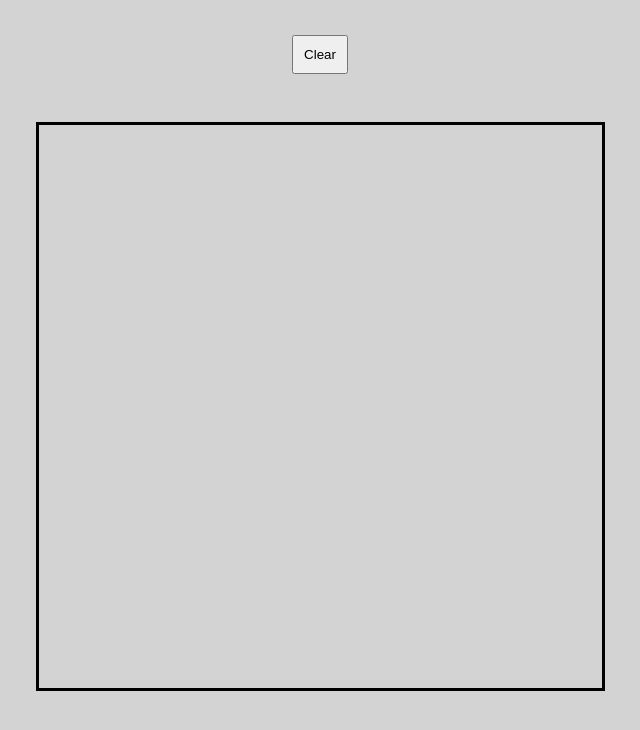
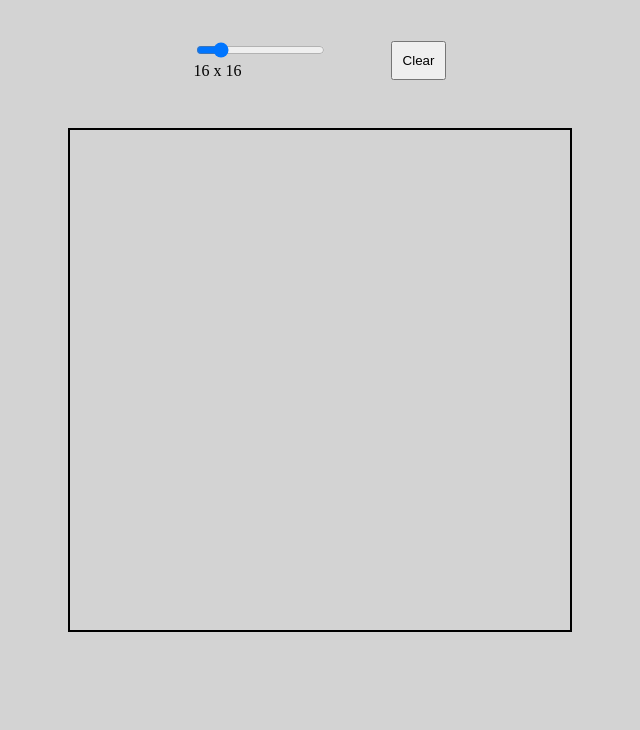
Before and after one commit to cuonglyy/etch-a-sketch, a plain HTML site: page index.html in a window 1280 px wide. Both pictures are taken after a click on the button "Clear". Shown: the whole page, without its empty margins (320-960 px from the left). Drawn offline with Linux system fonts and the light colour scheme.

Commit message:
Square divs shrink when size increases

```diff
--- a/index.html
+++ b/index.html
@@ -7,7 +7,13 @@
     <link rel="stylesheet" href="style.css">
   </head>
   <body>
-    <button id="clear-btn">Clear</button>
+    <div id="settings">
+      <div class="slider-container">
+        <input type="range" min="1" max="100" value="16" class="slider" id="range">
+        <div class="size-value">16 x 16</div>
+      </div>
+      <button id="clear-btn">Clear</button>
+    </div>
     <div id="grid-container"></div>
   </body>
 </html>
--- a/main.js
+++ b/main.js
@@ -1,28 +1,45 @@
 const DEFAULT_COLOR = "#000000";
 const DEFAULT_GRID = 16;
 
-const currentGrid = DEFAULT_GRID;
-const currentColor = DEFAULT_COLOR;
+let currentSize = DEFAULT_GRID;
+let currentColor = DEFAULT_COLOR;
 
 const clearBtn = document.querySelector("#clear-btn");
+const sizeSlider = document.querySelector(".slider");
 const gridContainer = document.querySelector("#grid-container");
+const sizeValue = document.querySelector(".size-value");
+const sliderContainer = document.querySelector(".slider-container");
 
-let changeGrid = (newGrid) => {
-  currentGrid = newGrid;
+let setSize = (newSize) => {
+  currentSize = newSize;
 }
 
-let changeColor = (newColor) => {
+let setColor = (newColor) => {
   currentColor = newColor;
 }
 
-let addColor = (e) => {
+let changeColor = (e) => {
   e.target.style.backgroundColor = currentColor;
 }
 
-// Removes all elements inside grid container and remakes the grid in new size
-let newGrid = () => {
+let changeGrid = (e) => {
+  setSize(e.target.value);
+}
+
+let updateSizeValue = (value) => {
+  sizeSlider.innerHTML = `${value} + " x " + ${value}`
+  //sliderContainer.appendChild(sizeValue);
+}
+
+// Removes all elements inside grid container
+let clearGrid = () => {
   gridContainer.innerHTML = '';
-  makeGrid(currentGrid);
+}
+
+let reloadGrid = () => {
+  clearGrid();
+  updateSizeValue();
+  makeGrid(currentSize);
 }
 
 // Use inline style to create css grids
@@ -37,12 +54,13 @@ let makeGrid = (gridNum) => {
     //Create grid element and add class attribute named "grid-item"
     const gridElement = document.createElement("div");
     gridElement.setAttribute("class", "grid-item")
-    gridElement.addEventListener("mouseenter", addColor);
+    gridElement.addEventListener("mouseenter", changeColor);
     gridContainer.appendChild(gridElement);
   }
 }
 
-clearBtn.addEventListener("click", newGrid);
+clearBtn.addEventListener("click", reloadGrid);
+sizeSlider.addEventListener("input", changeGrid);
 
 window.onload = () => {
   makeGrid(DEFAULT_GRID);
--- a/style.css
+++ b/style.css
@@ -1,11 +1,13 @@
 .grid-item {
-  padding: 1.1em;
+  user-select: none;
 }
 
 #grid-container {
-  border: 3px solid black;
+  border: 2px solid black;
   display: grid;
   margin-top: 3em;
+  width: 500px;
+  height: 500px;
 }
 
 body {
@@ -18,5 +20,11 @@ body {
 
 #clear-btn {
   padding: 10px 10px;
+}
+
+#settings {
+  display: flex;
+  align-items: center;
+  gap: 4em;
   margin-top: 2em;
 }
```
